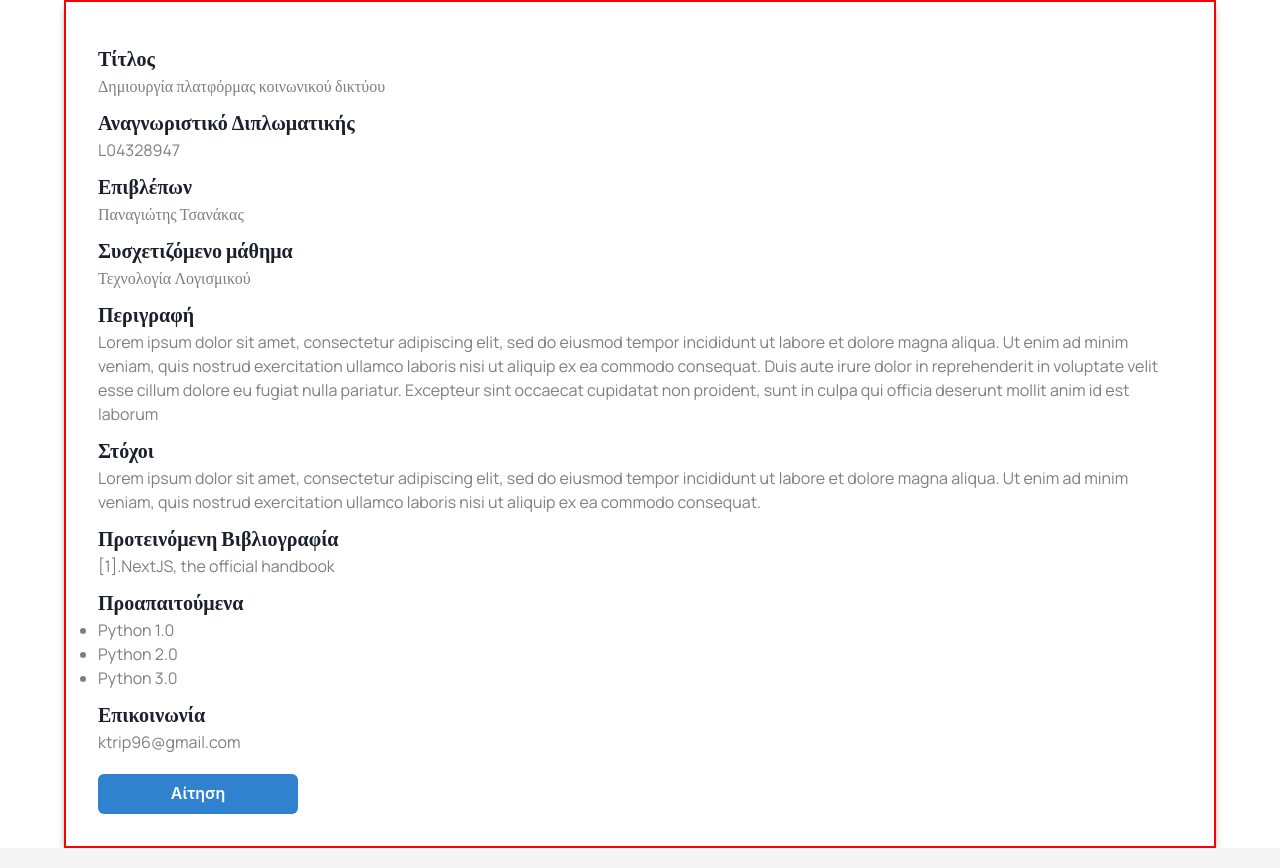
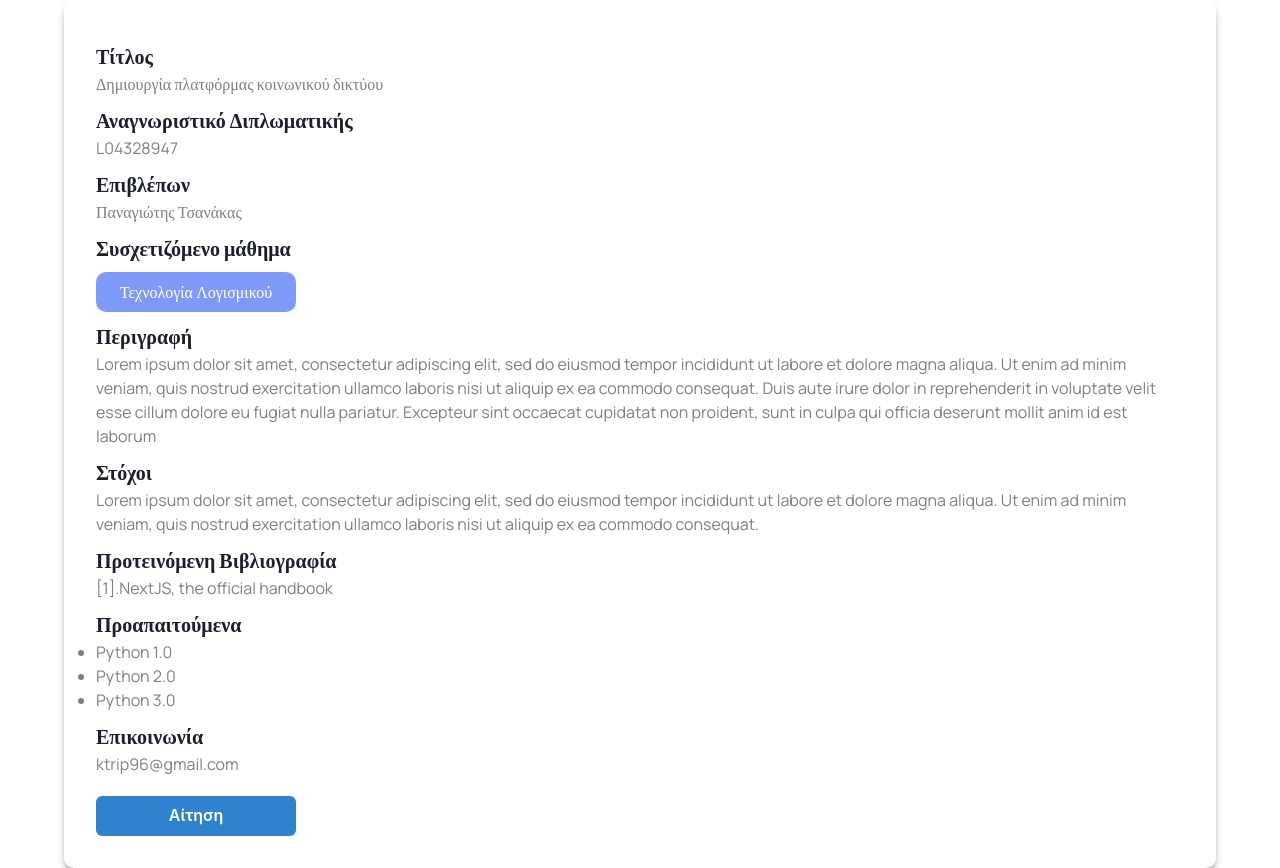
Before and after one commit to ktrip96/NTUA_thesis, a Next.js app in the folder theseus/: page /components/ProjectInfo in a window 1280 px wide. Built offline with nearby package versions, Linux system fonts and the light colour scheme.

Commit message:
Each Project Page

```diff
--- a/theseus/pages/components/ProjectInfo.js
+++ b/theseus/pages/components/ProjectInfo.js
@@ -2,6 +2,16 @@ import { Button } from '@chakra-ui/react'
 import styles from './ProjectInfo.module.css'
 
 function ProjectInfo() {
+  const pathColorizer = {
+    electronics: { color: '#fe7c7c' },
+    software: { color: '#7e9af6' },
+    communications: { color: '#f4a65e' },
+    energy: { color: '#9bde90' },
+  }
+
+  const returnStyling = (path) => ({
+    backgroundColor: pathColorizer[path].color,
+  })
   return (
     <div className={styles.project_ctn}>
       {/* Τίτλος */}
@@ -18,7 +28,21 @@ function ProjectInfo() {
       {/* Συσχετιζόμενο Μάθημα */}
       <h1 className={styles.title}>Συσχετιζόμενο μάθημα</h1>
       <div className={styles.lesson_ctn}>
-        <p className={styles.txt}>Τεχνολογία Λογισμικού</p>
+        <p
+          className={styles.txt}
+          style={{
+            marginTop: '0.5rem',
+            paddingTop: '8px',
+            borderRadius: '10px',
+            color: 'white',
+            width: '200px',
+            height: '40px',
+            textAlign: 'center',
+            backgroundColor: `${returnStyling('software').backgroundColor}`,
+          }}
+        >
+          Τεχνολογία Λογισμικού
+        </p>
       </div>
       {/* Περιγραφή */}
       <h1 className={styles.title}>Περιγραφή</h1>
--- a/theseus/pages/components/ProjectInfo.module.css
+++ b/theseus/pages/components/ProjectInfo.module.css
@@ -1,9 +1,9 @@
 .project_ctn {
   width: 90%;
   max-width: 1200px;
-  border: 2px solid red;
   margin: auto;
   padding: 2rem;
+  border-radius: 10px;
 
   -webkit-box-shadow: 0px 5px 8px -3px rgba(0, 0, 0, 0.6);
   box-shadow: 0px 5px 8px -3px rgba(0, 0, 0, 0.6);
```
